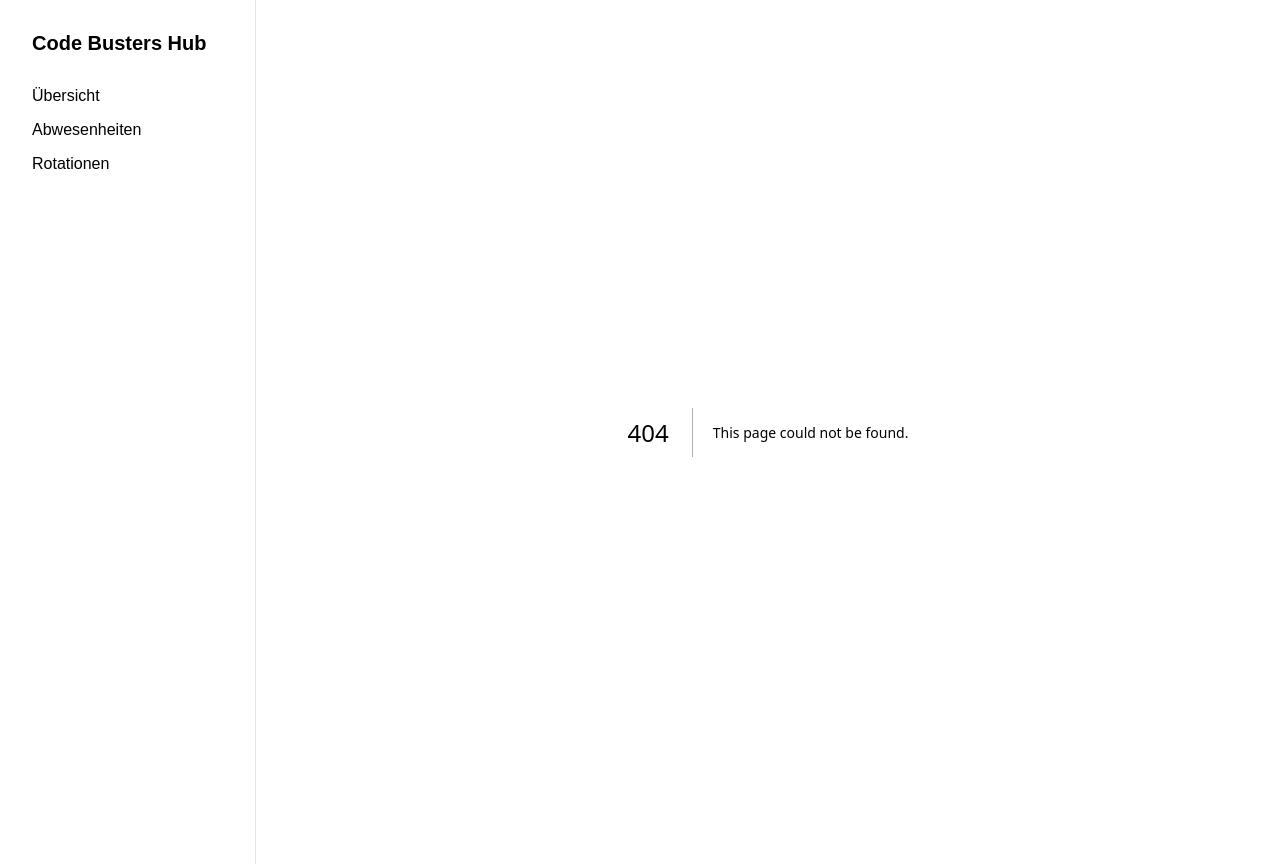
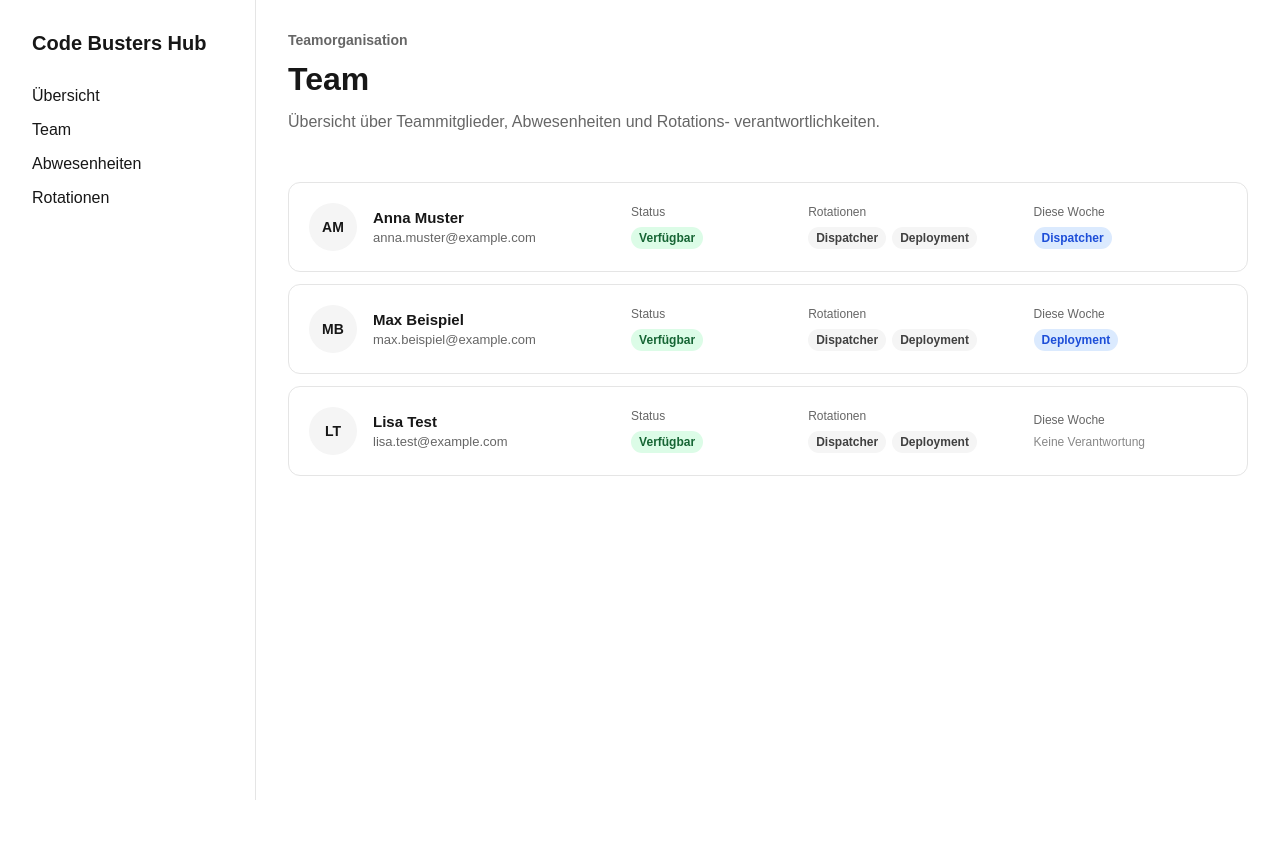
Before and after one commit to ZeShohei/code-busters-hub, a Next.js app: page /team in a window 1280 px wide. Before the commit this address had no page. After the commit the page ends 800 px from the top, so only its background shows below. Built offline with nearby package versions, Linux system fonts and the light colour scheme.

Commit message:
feat: Teamübersicht mit Abwesenheiten und Rotationen hinzufügen

```diff
--- /dev/null
+++ b/src/app/team/page.module.css
@@ -0,0 +1,180 @@
+.page {
+    display: flex;
+    flex-direction: column;
+    gap: 3rem;
+}
+
+.header {
+    display: flex;
+    flex-direction: column;
+    gap: 0.75rem;
+}
+
+.eyebrow {
+    color: #666;
+    font-size: 0.875rem;
+    font-weight: 600;
+}
+
+.header h1 {
+    font-size: 2rem;
+    line-height: 1.2;
+}
+
+.description {
+    max-width: 40rem;
+
+    color: #666;
+    line-height: 1.5;
+}
+
+.teamList {
+    display: flex;
+    flex-direction: column;
+    gap: 0.75rem;
+}
+
+.teamMember {
+    display: grid;
+    grid-template-columns:
+    minmax(15rem, 1.5fr)
+    minmax(8rem, 0.75fr)
+    minmax(12rem, 1fr)
+    minmax(12rem, 1fr);
+
+    align-items: center;
+    gap: 2rem;
+
+    padding: 1.25rem;
+
+    border: 1px solid #e5e5e5;
+    border-radius: 0.75rem;
+
+    background: #fff;
+}
+
+.person {
+    display: flex;
+    align-items: center;
+    gap: 1rem;
+
+    min-width: 0;
+}
+
+.avatar {
+    display: flex;
+    flex: 0 0 3rem;
+    align-items: center;
+    justify-content: center;
+
+    width: 3rem;
+    height: 3rem;
+
+    border-radius: 50%;
+
+    background: #f5f5f5;
+
+    font-size: 0.875rem;
+    font-weight: 700;
+}
+
+.personDetails {
+    display: flex;
+    flex-direction: column;
+    gap: 0.25rem;
+
+    min-width: 0;
+}
+
+.personDetails strong {
+    font-size: 0.9375rem;
+}
+
+.personDetails a {
+    overflow: hidden;
+
+    color: #666;
+
+    font-size: 0.8125rem;
+
+    text-decoration: none;
+    text-overflow: ellipsis;
+    white-space: nowrap;
+}
+
+.personDetails a:hover {
+    text-decoration: underline;
+}
+
+.statusSection,
+.rotationSection,
+.currentSection {
+    display: flex;
+    flex-direction: column;
+    gap: 0.5rem;
+}
+
+.label {
+    color: #666;
+    font-size: 0.75rem;
+}
+
+.badges {
+    display: flex;
+    flex-wrap: wrap;
+    gap: 0.375rem;
+}
+
+.badge {
+    display: inline-flex;
+    align-items: center;
+
+    width: fit-content;
+
+    padding: 0.25rem 0.5rem;
+
+    border-radius: 999rem;
+
+    color: #404040;
+    background: #f5f5f5;
+
+    font-size: 0.75rem;
+    font-weight: 600;
+}
+
+.badgeAvailable {
+    color: #166534;
+    background: #dcfce7;
+}
+
+.badgeAbsent {
+    color: #b45309;
+    background: #fef3c7;
+}
+
+.badgeCurrent {
+    color: #1d4ed8;
+    background: #dbeafe;
+}
+
+.muted {
+    color: #888;
+    font-size: 0.75rem;
+}
+
+@media (max-width: 64rem) {
+    .teamMember {
+        grid-template-columns:
+      minmax(15rem, 1fr)
+      minmax(8rem, 1fr);
+
+        gap: 1.5rem;
+    }
+}
+
+@media (max-width: 48rem) {
+    .teamMember {
+        grid-template-columns: 1fr;
+        gap: 1.25rem;
+    }
+}
--- /dev/null
+++ b/src/app/team/page.tsx
@@ -0,0 +1,134 @@
+import { absences } from "@/features/absences/mockData";
+import { deploymentRotations } from "@/features/deploymentRotation/mockData";
+import { dispatcherRotations } from "@/features/dispatcherRotation/mockData";
+import {
+  deploymentRotationConfig,
+  dispatcherRotationConfig,
+} from "@/features/rotations/config";
+import { teamMembers } from "@/features/team/mockData";
+import { getCurrentRotation, isDateInRange } from "@/utils/date";
+
+import styles from "./page.module.css";
+
+export default function TeamPage() {
+  const currentDispatcher = getCurrentRotation(dispatcherRotations);
+
+  const currentDeployment = getCurrentRotation(deploymentRotations);
+
+  return (
+    <section className={styles.page}>
+      <header className={styles.header}>
+        <p className={styles.eyebrow}>Teamorganisation</p>
+
+        <h1>Team</h1>
+
+        <p className={styles.description}>
+          Übersicht über Teammitglieder, Abwesenheiten und Rotations-
+          verantwortlichkeiten.
+        </p>
+      </header>
+
+      <div className={styles.teamList}>
+        {teamMembers.map((teamMember) => {
+          const currentAbsence = absences.find(
+            (absence) =>
+              absence.teamMemberId === teamMember.id &&
+              isDateInRange(absence.startDate, absence.endDate),
+          );
+
+          const participatesInDispatcher =
+            dispatcherRotationConfig.participantTeamMemberIds.includes(
+              teamMember.id,
+            );
+
+          const participatesInDeployment =
+            deploymentRotationConfig.participantTeamMemberIds.includes(
+              teamMember.id,
+            );
+
+          const isCurrentDispatcher =
+            currentDispatcher?.teamMemberId === teamMember.id;
+
+          const isCurrentDeployment =
+            currentDeployment?.teamMemberId === teamMember.id;
+
+          return (
+            <article key={teamMember.id} className={styles.teamMember}>
+              <div className={styles.person}>
+                <div className={styles.avatar} aria-hidden="true">
+                  {teamMember.firstName.charAt(0).toUpperCase()}
+
+                  {teamMember.lastName.charAt(0).toUpperCase()}
+                </div>
+
+                <div className={styles.personDetails}>
+                  <strong>{teamMember.displayName}</strong>
+
+                  <a href={`mailto:${teamMember.email}`}>{teamMember.email}</a>
+                </div>
+              </div>
+
+              <div className={styles.statusSection}>
+                <span className={styles.label}>Status</span>
+
+                {currentAbsence ? (
+                  <span className={`${styles.badge} ${styles.badgeAbsent}`}>
+                    {currentAbsence.type === "vacation"
+                      ? "Urlaub"
+                      : currentAbsence.type === "sickLeave"
+                        ? "Krankenstand"
+                        : "Abwesend"}
+                  </span>
+                ) : (
+                  <span className={`${styles.badge} ${styles.badgeAvailable}`}>
+                    Verfügbar
+                  </span>
+                )}
+              </div>
+
+              <div className={styles.rotationSection}>
+                <span className={styles.label}>Rotationen</span>
+
+                <div className={styles.badges}>
+                  {participatesInDispatcher && (
+                    <span className={styles.badge}>Dispatcher</span>
+                  )}
+
+                  {participatesInDeployment && (
+                    <span className={styles.badge}>Deployment</span>
+                  )}
+
+                  {!participatesInDispatcher && !participatesInDeployment && (
+                    <span className={styles.muted}>Keine Rotation</span>
+                  )}
+                </div>
+              </div>
+
+              <div className={styles.currentSection}>
+                <span className={styles.label}>Diese Woche</span>
+
+                <div className={styles.badges}>
+                  {isCurrentDispatcher && (
+                    <span className={`${styles.badge} ${styles.badgeCurrent}`}>
+                      Dispatcher
+                    </span>
+                  )}
+
+                  {isCurrentDeployment && (
+                    <span className={`${styles.badge} ${styles.badgeCurrent}`}>
+                      Deployment
+                    </span>
+                  )}
+
+                  {!isCurrentDispatcher && !isCurrentDeployment && (
+                    <span className={styles.muted}>Keine Verantwortung</span>
+                  )}
+                </div>
+              </div>
+            </article>
+          );
+        })}
+      </div>
+    </section>
+  );
+}
--- a/src/components/AppShell/AppShell.tsx
+++ b/src/components/AppShell/AppShell.tsx
@@ -1,7 +1,7 @@
+import Link from "next/link";
 import type { ReactNode } from "react";
 
 import styles from "./AppShell.module.css";
-import Link from "next/link";
 
 interface AppShellProps {
   children: ReactNode;
@@ -13,9 +13,13 @@ export const AppShell = ({ children }: AppShellProps) => {
       <aside className={styles.sidebar}>
         <div className={styles.logo}>Code Busters Hub</div>
 
-        <nav className={styles.navigation}>
-          <Link href={"/"}>Übersicht</Link>
+        <nav className={styles.navigation} aria-label="Hauptnavigation">
+          <Link href="/">Übersicht</Link>
+
+          <Link href="/team">Team</Link>
+
           <Link href="/absences">Abwesenheiten</Link>
+
           <Link href="/rotations">Rotationen</Link>
         </nav>
       </aside>
@@ -24,3 +28,5 @@ export const AppShell = ({ children }: AppShellProps) => {
     </div>
   );
 };
+
+AppShell.displayName = "AppShell";
```
